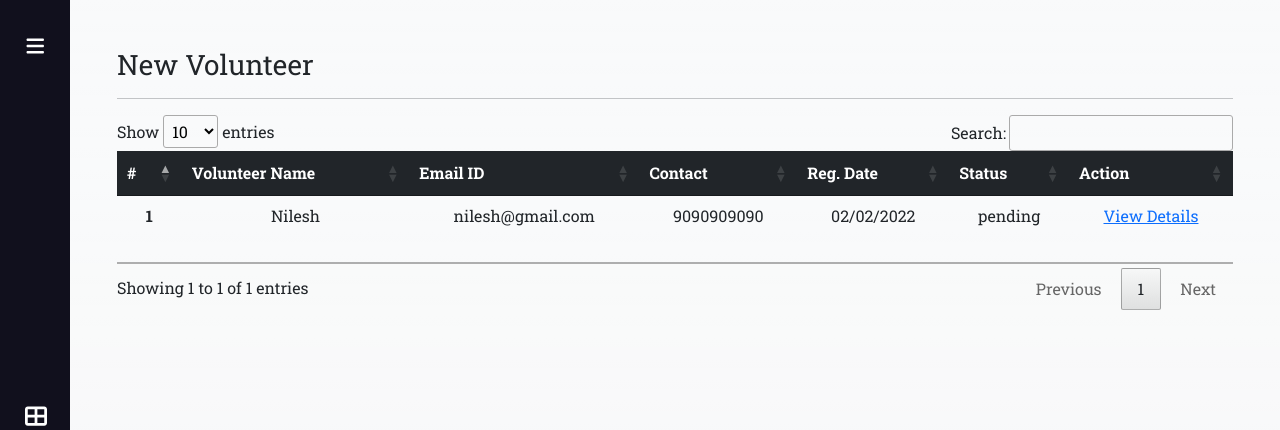
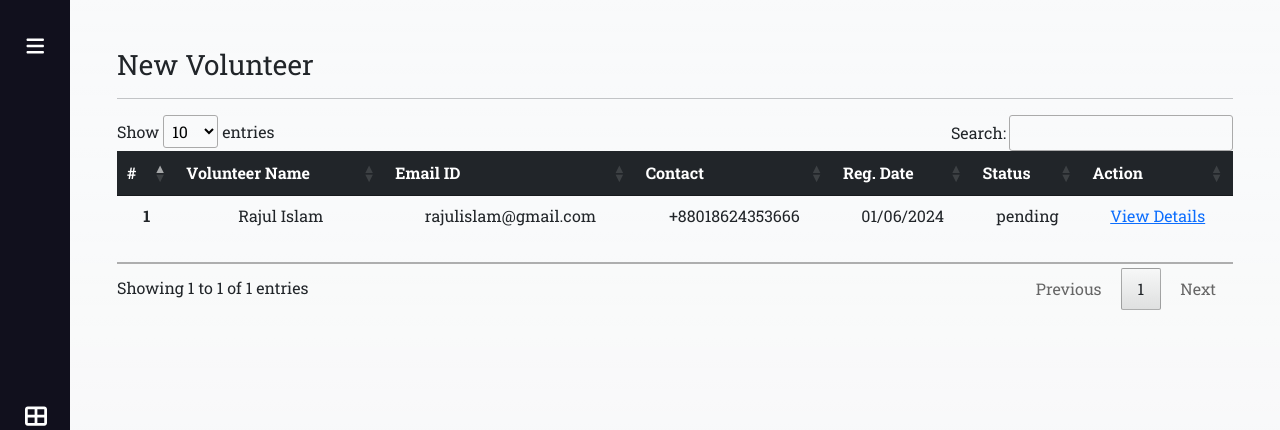
Before and after one commit to saifurc42/Charity-Donation-Platform-Volunteer-Opportunites, a Django app: page /new-volunteer/ in a window 1280 px wide. Shown: the top 430 px of the page. Run offline with Django 5.2, Linux system fonts and the light colour scheme; some libraries are stand-ins or nearby versions.

Commit message:
Update new-volunteer.html

```diff
--- a/app/templates/new-volunteer.html
+++ b/app/templates/new-volunteer.html
@@ -1,6 +1,9 @@
 {% extends 'base-db-admin.html' %}
+
 {% load static %}
+
 {% block main %}
+
 <div class="container mt-5 vh-100 table-responsive">
     <h3>New Volunteer</h3>
     <hr>
@@ -19,10 +22,10 @@
         <tbody>
             <tr class="text-center">
                 <th>1</th>
-                <td>Nilesh</td>
-                <td>nilesh@gmail.com</td>
-                <td>9090909090</td>
-                <td> 02/02/2022</td>
+                <td>Rajul Islam</td>
+                <td>rajulislam@gmail.com</td>
+                <td>+88018624353666</td>
+                <td> 01/06/2024</td>
                 <td>pending</td>
                 <td><a href="{% url 'view_volunteerdetail' 2 %}">View Details</a></td>
               </tr>
```
